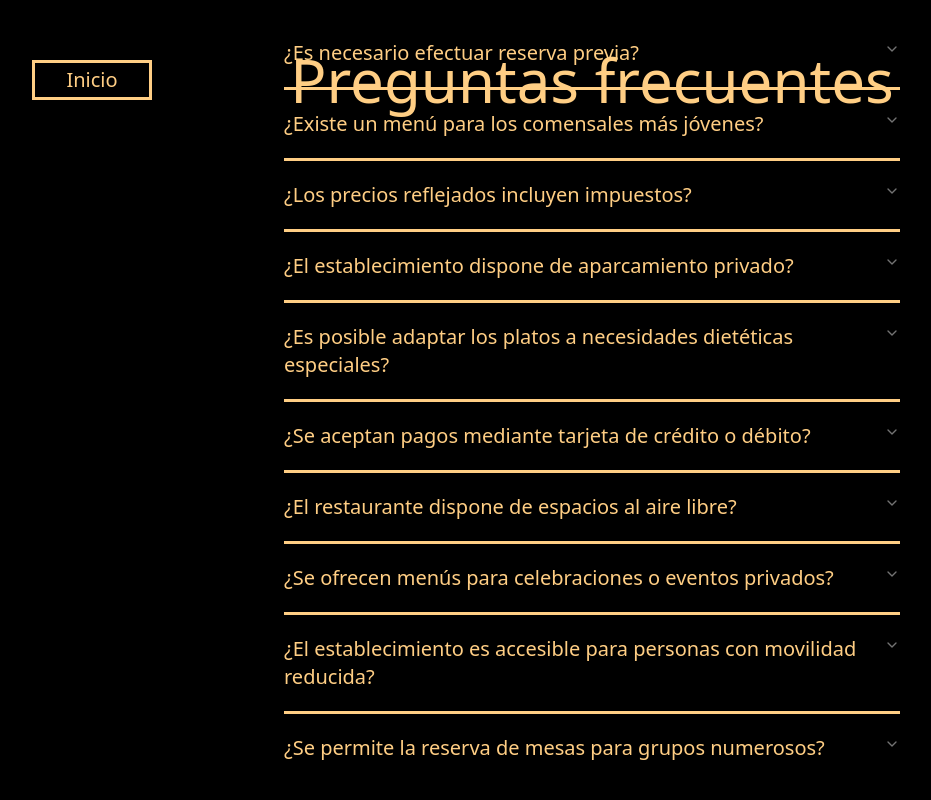
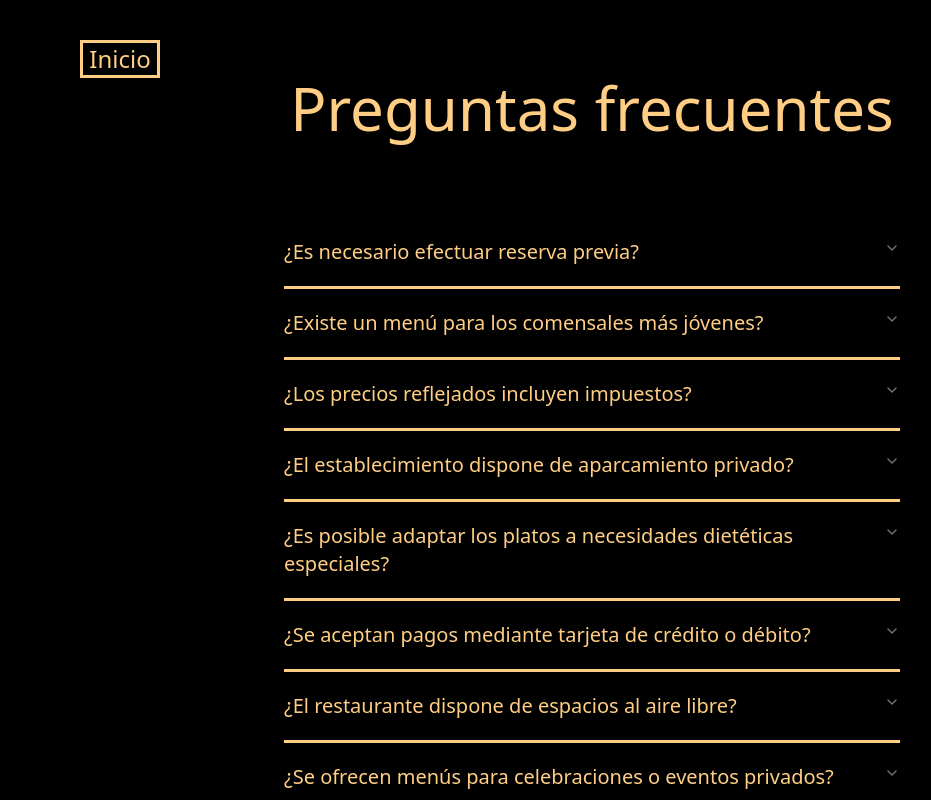
Before and after one commit to Dev-id-A/restaurant-page, a React (Vite) app: page /faq in a window 1280 px wide. Shown: the top 800 px of the page, without its empty margins (48-979 px from the left). Built offline with nearby package versions, Linux system fonts and the light colour scheme.

Commit message:
Link btn hardcoding fixed

```diff
--- a/pages/Book.jsx
+++ b/pages/Book.jsx
@@ -4,15 +4,13 @@ import LinkBtn from "../src/assets/FAQ/LinkBtn"
 
 function Book({lang}) {
   return (
-    <main className="relative bg-black h-screen flex flex-col justify-center items-center gap-40 text-6xl text-royal">
+    <main className="bg-black h-screen text-6xl flex flex-col items-center text-royal">
 
-      <div className="relative w-full h-30 flex flex-row justify-center items-center">
 
-        <LinkBtn {...{lang}}/>
+          <LinkBtn {...{lang}} />
 
-        <h1 className="absolute top-10">Book</h1>
 
-      </div>
+        <h1>Book</h1>
 
 
         <div className="flex flex-col justify-center items-center gap-3 mt-30">
--- a/pages/FAQ.jsx
+++ b/pages/FAQ.jsx
@@ -4,15 +4,16 @@ import LinkBtn from "../src/assets/FAQ/LinkBtn"
 
 function FAQ({lang}) {
   return (
-    <main className="relative flex flex-col justify-center bg-black w-screen h-screen text-royal">
+    <main className="bg-black w-screen h-screen text-royal">
 
-      <div className="absolute top-5 w-full h-30 flex flex-row justify-center items-center">
+      <div className="flex flex-col justify-center items-center">
 
-        <LinkBtn {...{lang}}/>
+          <LinkBtn {...{lang}}/>
 
-        <h1 className="text-center text-6xl">{faqPage.title[lang]}</h1>
+          <h1 className="text-6xl">{faqPage.title[lang]}</h1>
 
       </div>
+
 
       <FAQAccordion {...{lang}}/>
     </main>
--- a/pages/Menu.jsx
+++ b/pages/Menu.jsx
@@ -1,4 +1,4 @@
-import MenuSection from "../src/assets/Menu.jsx/MenuSection";
+import MenuSection from "../src/assets/Menu/MenuSection";
 import menuJson from "../src/assets/Json/MenuJson";
 import LinkBtn from "../src/assets/FAQ/LinkBtn";
 
@@ -6,13 +6,15 @@ function Menu({lang}) {
   return (
     <main className="w-screen h-screen overflow-hidden bg-black text-royal">
 
-      <div className="relative w-full h-30 flex flex-row justify-center items-center">
-
+      <div className="flex flex-col justify-center items-center">
         <LinkBtn {...{lang}}/>
 
-        <h1 className="text-6xl">{menuJson.presentation[lang]}</h1>
+          <h1 className="text-6xl">{menuJson.presentation[lang]}</h1>
+      </div>
 
-      </div>
+
+
+
 
       <div className="py-10 h-[90vh]">
         <MenuSection {...{lang}}/>
--- a/src/assets/FAQ/FAQAccordion.jsx
+++ b/src/assets/FAQ/FAQAccordion.jsx
@@ -4,7 +4,7 @@ import { ChevronDownIcon } from "lucide-react"
 
 function FAQAccordion({lang}) {
   return (
-    <div className="w-full p-6 flex justify-center">
+    <div className="w-full p-6 flex justify-center py-20">
       <div className="w-1/2">
         <Accordion
           type="single"
--- a/src/assets/FAQ/LinkBtn.jsx
+++ b/src/assets/FAQ/LinkBtn.jsx
@@ -3,9 +3,11 @@ import menuJson from "../Json/MenuJson";
 
 function LinkBtn({lang}) {
   return (
-    <Link to={"/"} className="absolute border-3 border-royal grid place-items-center left-20 h-10 w-30">
-          <p className="text-xl">{menuJson.home[lang]}</p>
-    </Link>
+    <div className="flex h-fit w-4/5 mt-10">
+      <Link to={"/"} className="flex justify-center align-center border-3 border-royal w-20 text-2xl">
+            {menuJson.home[lang]}
+      </Link>
+    </div>
   )
 }
 
```
Also changed, not shown: src/assets/Menu/MenuBtn.jsx (renamed from src/assets/Menu.jsx/MenuBtn.jsx), src/assets/Menu/MenuSection.jsx (renamed from src/assets/Menu.jsx/MenuSection.jsx).
